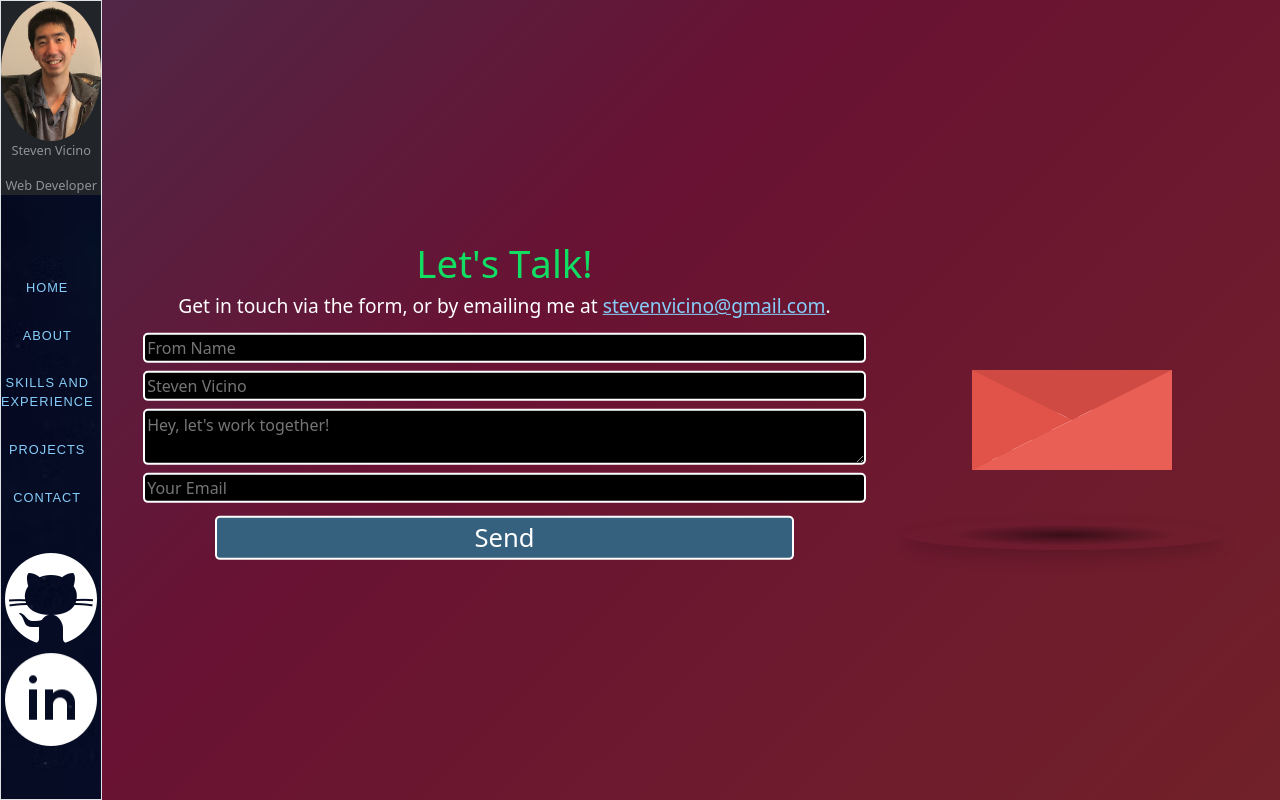
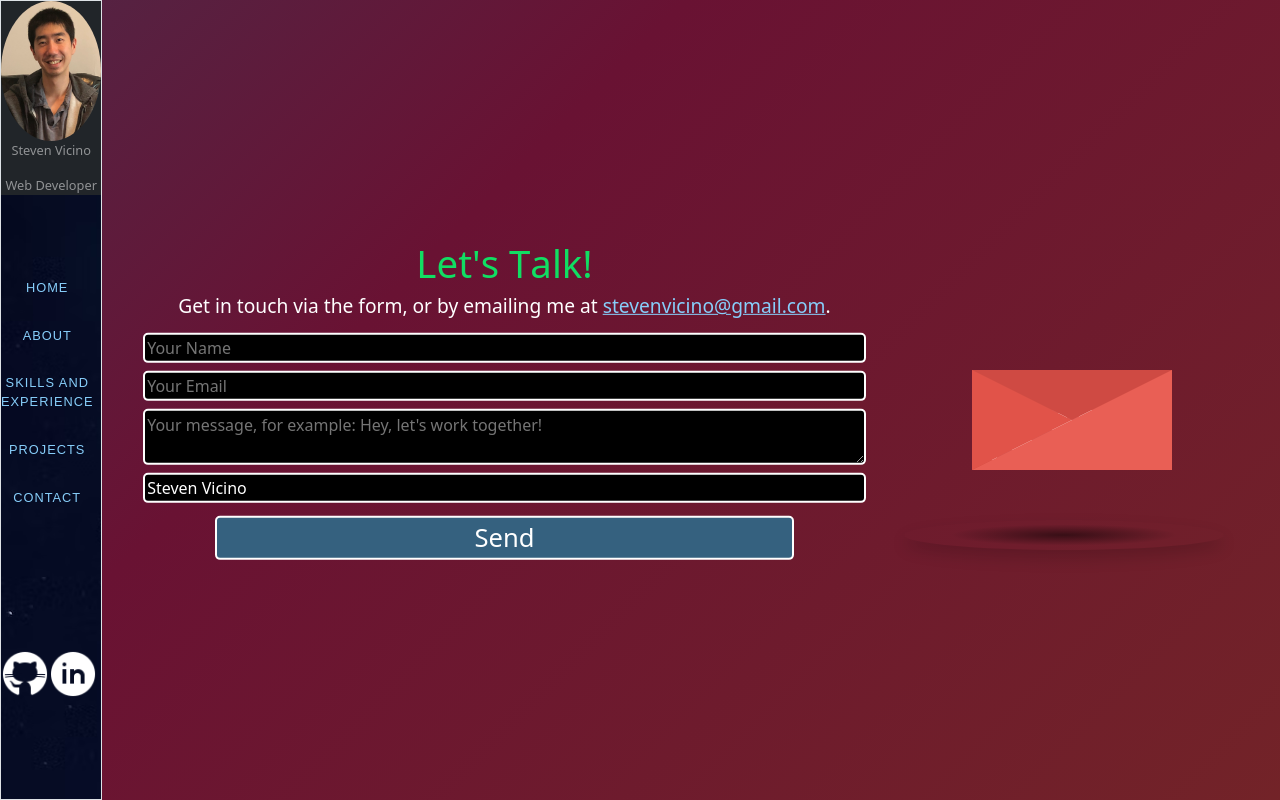
Before and after one commit to StevenVicino/my-website, a React (Create React App) app: page /Contact in a window 1280 px wide. Built offline with nearby package versions, Linux system fonts and the light colour scheme.

Commit message:
adjusted navbar colors and size of icon links

```diff
--- a/src/App.css
+++ b/src/App.css
@@ -4,7 +4,7 @@
   align-items: stretch;
   background: linear-gradient(-45deg, #7c341d, #691233, #0e5d79, #0e7c62);
   background-size: 400% 400%;
-  animation: gradient 10s ease infinite;
+  animation: gradient 15s ease infinite;
 }
 
 h2{
@@ -36,13 +36,19 @@ nav {
   background-image: url("./images/night-sky.avif");
 }
 
+.nav-icons {
+  position: absolute;
+  bottom: 8vw;
+  width: 7.5vw;
+}
+
 #nav-link{
   font-size: 1vw;
   color:lightskyblue
 }
 
 #nav-link:hover{
-  color: darkblue !important;
+  color: rgb(231, 156, 27) !important;
 }
 
 #menu{
--- a/src/App.js
+++ b/src/App.js
@@ -56,12 +56,12 @@ function App() {
               </Link>
             </li>
           </ul>
-          <div>
+          <div className="nav-icons">
             <a href="https://github.com/stevenvicino">
-              <img className="w-100" src={github} alt="github" />
+              <img className="w-50" src={github} alt="github" />
             </a>
             <a href="https://www.linkedin.com/in/steven-vicino-software-developer/">
-              <img className="w-100" src={linkedIn} alt="Linkedin" />
+              <img className="w-50" src={linkedIn} alt="Linkedin" />
             </a>
           </div>
         </nav>
--- a/src/Layout/Contact.js
+++ b/src/Layout/Contact.js
@@ -53,24 +53,8 @@ function Contact() {
             <input
               type="text"
               name="from_name"
-              placeholder="From Name"
+              placeholder="Your Name"
               value={toSend.from_name}
-              onChange={handleChange}
-              id="input-box"
-            />
-            <input
-              type="text"
-              name="to_name"
-              placeholder="Steven Vicino"
-              value={toSend.to_name}
-              onChange={handleChange}
-              id="input-box"
-            />
-            <textarea
-              type="text"
-              name="message"
-              placeholder="Hey, let's work together!"
-              value={toSend.message}
               onChange={handleChange}
               id="input-box"
             />
@@ -80,6 +64,21 @@ function Contact() {
               placeholder="Your Email"
               value={toSend.reply_to}
               onChange={handleChange}
+              id="input-box"
+            />
+            <textarea
+              type="text"
+              name="message"
+              placeholder="Your message, for example: Hey, let's work together!"
+              value={toSend.message}
+              onChange={handleChange}
+              id="input-box"
+            />
+            <input
+              type="text"
+              name="to_name"
+              placeholder="Steven Vicino"
+              value={"Steven Vicino"}
               id="input-box"
             />
             <button type="submit" id="input-button">
--- a/src/Layout/Experience.js
+++ b/src/Layout/Experience.js
@@ -66,7 +66,7 @@ function Experience() {
                 id="styled-paragraph"
               >
                 <li>
-                  <h2>Front End</h2>
+                  <h3>Front-End</h3>
                 </li>
                 <li>HTML</li>
                 <li>CSS</li>
@@ -80,7 +80,7 @@ function Experience() {
                 id="styled-paragraph"
               >
                 <li>
-                  <h2>Back End</h2>
+                  <h3>Back-End</h3>
                 </li>
                 <li>Node.js</li>
                 <li>Express</li>
@@ -93,7 +93,7 @@ function Experience() {
                 id="styled-paragraph"
               >
                 <li>
-                  <h2>Tools</h2>
+                  <h3>Tools</h3>
                 </li>
                 <li>Mocha</li>
                 <li>Chai</li>
```
